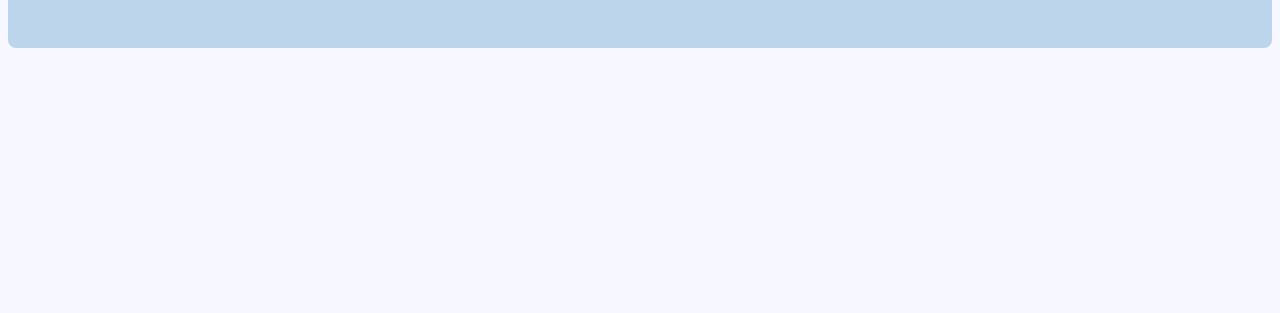
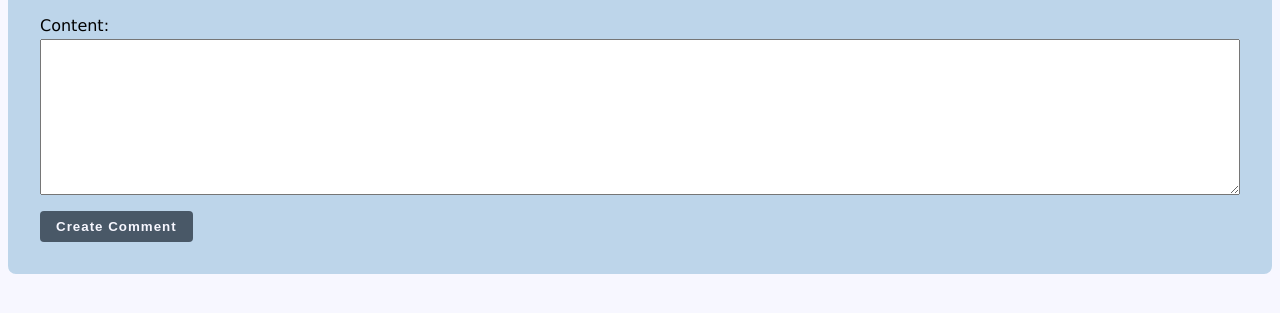
Before and after one commit to shivachevv/python-django-training, a Django app: template blog/postApp/templates/blog_post.html in a window 1280 px wide. Shown: the part 239-552 px from the top of the page. Run offline with Django 5.2, Linux system fonts and the light colour scheme; the template is opened without the code that fills it: values that come from a table or form of the project are taken from there, others are empty.

Commit message:
template form, controller and form added

```diff
--- a/blog/postApp/forms.py
+++ b/blog/postApp/forms.py
@@ -1,8 +1,14 @@
 from django import forms
-from .models import BlogPost
+from .models import BlogPost, Comment
 
 
 class CreateBlogPost(forms.ModelForm):
     class Meta:
         model = BlogPost
         fields = ['title', 'content']
+
+
+class CreateComment(forms.ModelForm):
+    class Meta:
+        model = Comment
+        fields = ['content']
--- a/blog/postApp/services.py
+++ b/blog/postApp/services/blogpost.py
@@ -1,6 +1,6 @@
 from django.shortcuts import get_object_or_404
-from .models import BlogPost
-from .utils import BlogPostUtils
+from ..models import BlogPost
+from ..utils import BlogPostUtils
 
 
 def get_posts(user_id: int):
--- a/blog/postApp/templates/blog_post.html
+++ b/blog/postApp/templates/blog_post.html
@@ -30,6 +30,15 @@
                     </li>
                 {% endfor %}
             </ul>
+            <form
+                class="form-with-validation"
+                action="{% url 'postApp:blog' blog.id %}"
+                method="post"
+                enctype="multipart/form-data"
+                >
+                    {% csrf_token %} {{ comment_form }}
+                <button class="form-submit">Create Comment</button>
+            </form>
         </div>
     </div>
 {% endblock %}
--- a/blog/static/css/blog_post.css
+++ b/blog/static/css/blog_post.css
@@ -16,3 +16,30 @@ main h2 {
     margin-top: 16px;
     border-top: 2px solid var(--black);
 }
+
+form > div {
+  display: flex;
+  flex-direction: column;
+  margin-top: 16px;
+}
+
+form > div label {
+  margin-bottom: 4px;
+}
+
+form > button.form-submit {
+  background-color: var(--dark_grey);
+    color: var(--white);
+    padding: 8px 16px;
+    border: 0;
+    border-radius: 4px;
+    font-weight: bold;
+    letter-spacing: 1px;
+    transition: box-shadow 0.1s;
+    margin-top: 16px;
+  }
+
+  form > button.form-submit:hover {
+    box-shadow: var(--coral) 4px 4px;
+    cursor: pointer;
+  }
```
Also changed, not shown: blog/postApp/views.py (+16 -5 lines).
